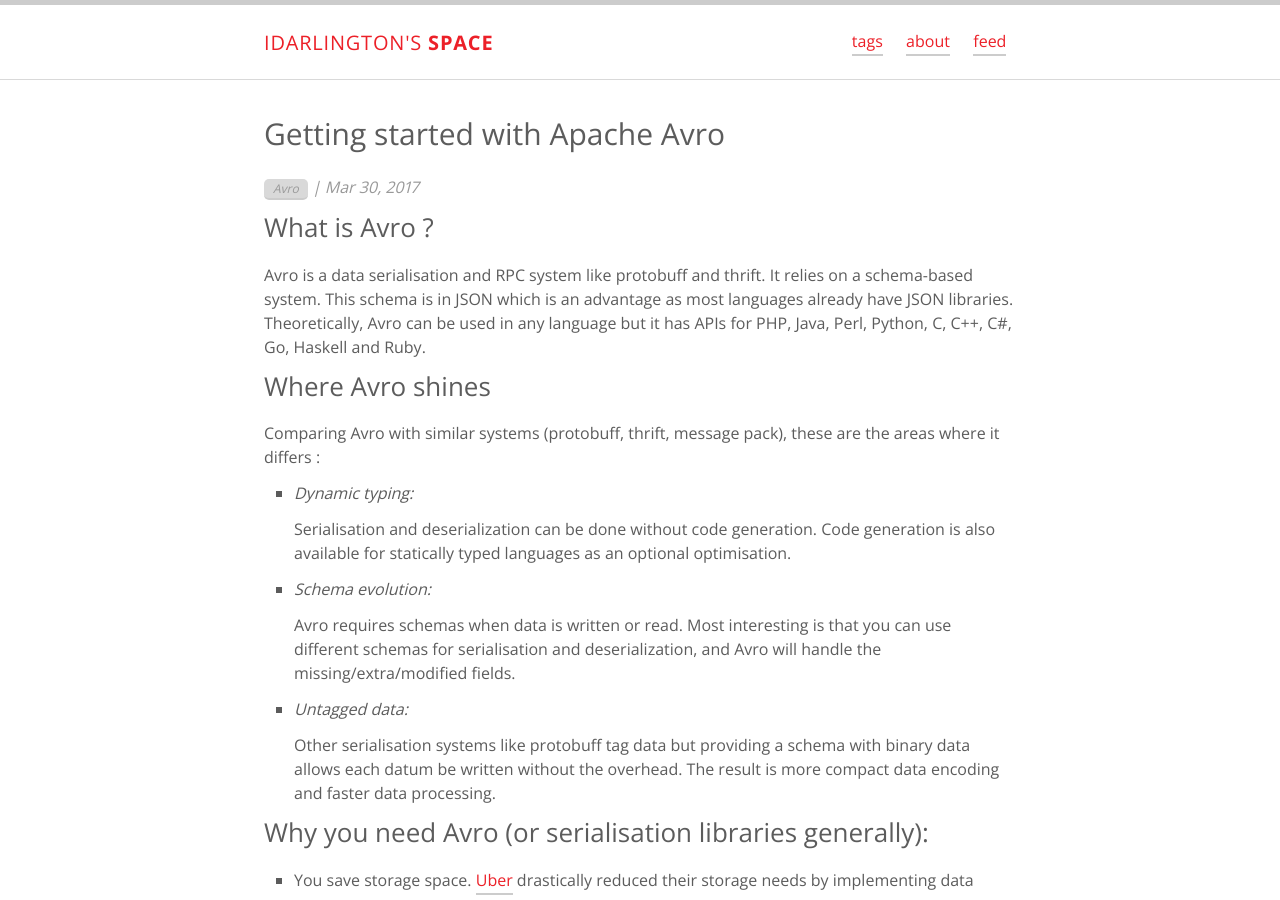
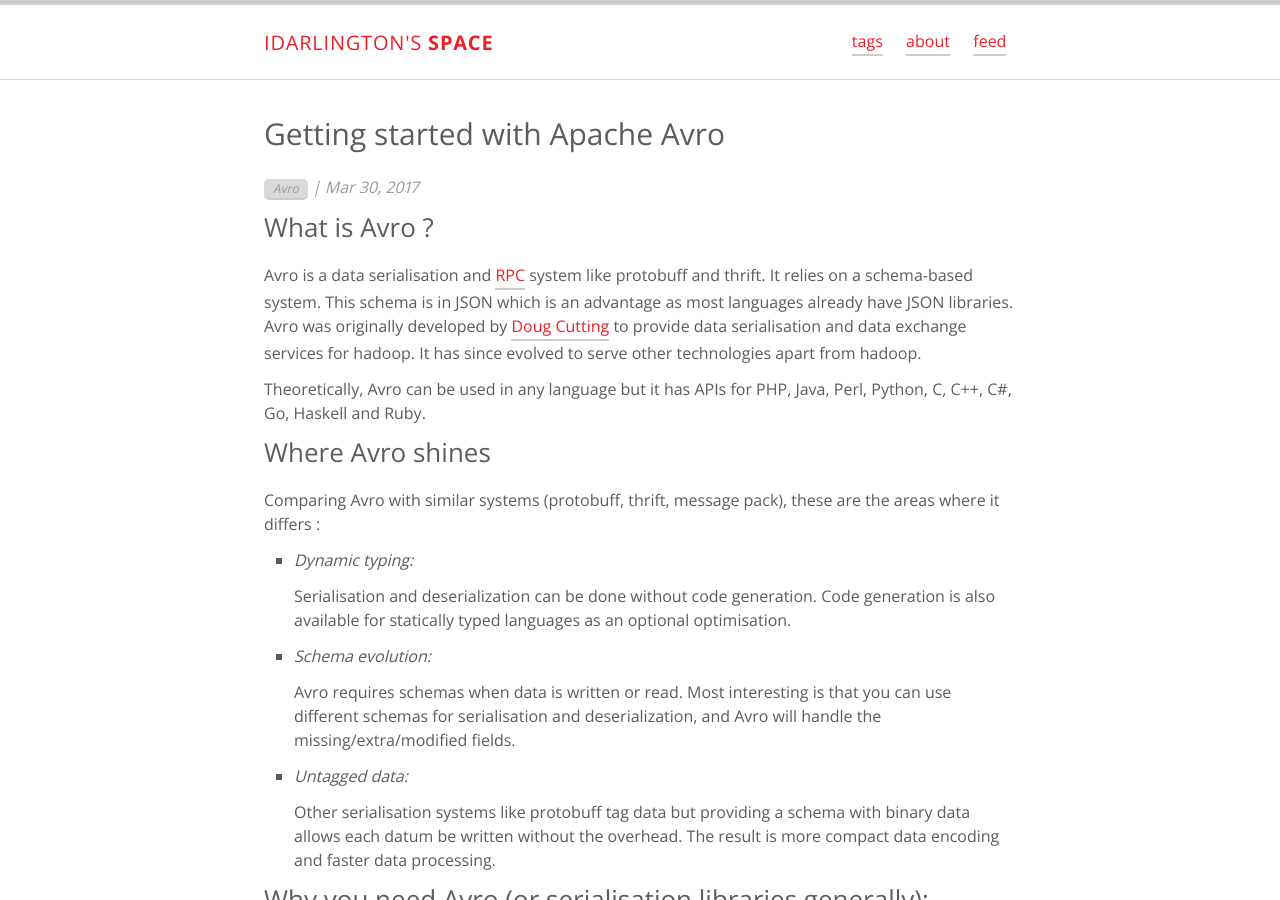
Before and after one commit to idarlington/idarlington.github.io, a Jekyll site: the page built from _posts/2017-03-30-Getting-started-avro.md, in a window 1280 px wide and 900 px high. Built offline with Jekyll 4.4.1, drawn with Linux system fonts in a browser that asks for light colours; comment, search, counter and statistics services are not loaded; some of the changed text lies outside the part shown.

Commit message:
Updated Avro post

```diff
--- a/_posts/2017-03-30-Getting-started-avro.md
+++ b/_posts/2017-03-30-Getting-started-avro.md
@@ -1,7 +1,7 @@
 ---
 layout: post
 title:  "Getting started with Apache Avro"
-description: "Guide to understanding apache avro and setting up avro schemas."
+description: "Guide to understanding apache avro and setting up avro schemas"
 comments: true
 keywords: "Avro, Apache Avro, Avro Schema"
 tags:
@@ -26,7 +26,8 @@ h3 strong {
 </style>
 
 ## What is Avro ?
-Avro is a data serialisation and RPC system like protobuff and thrift. It relies on a schema-based system. This schema is in JSON which is an advantage as most languages already have JSON libraries.
+Avro is a data serialisation and [RPC](https://en.wikipedia.org/wiki/Remote_procedure_call) system like protobuff and thrift. It relies on a schema-based system. This schema is in JSON which is an advantage as most languages already have JSON libraries. Avro was originally developed by [Doug Cutting](https://twitter.com/cutting) to provide data serialisation and data exchange services for hadoop. It has since evolved to serve other technologies apart from hadoop.
+
 Theoretically, Avro can be used in any language but it has APIs for PHP, Java, Perl, Python, C, C++, C#, Go, Haskell and Ruby.
 
 ## Where Avro shines
```
Also changed, not shown: other parts of _posts/2017-03-30-Getting-started-avro.md (+1 -1 lines), 3 other files.
